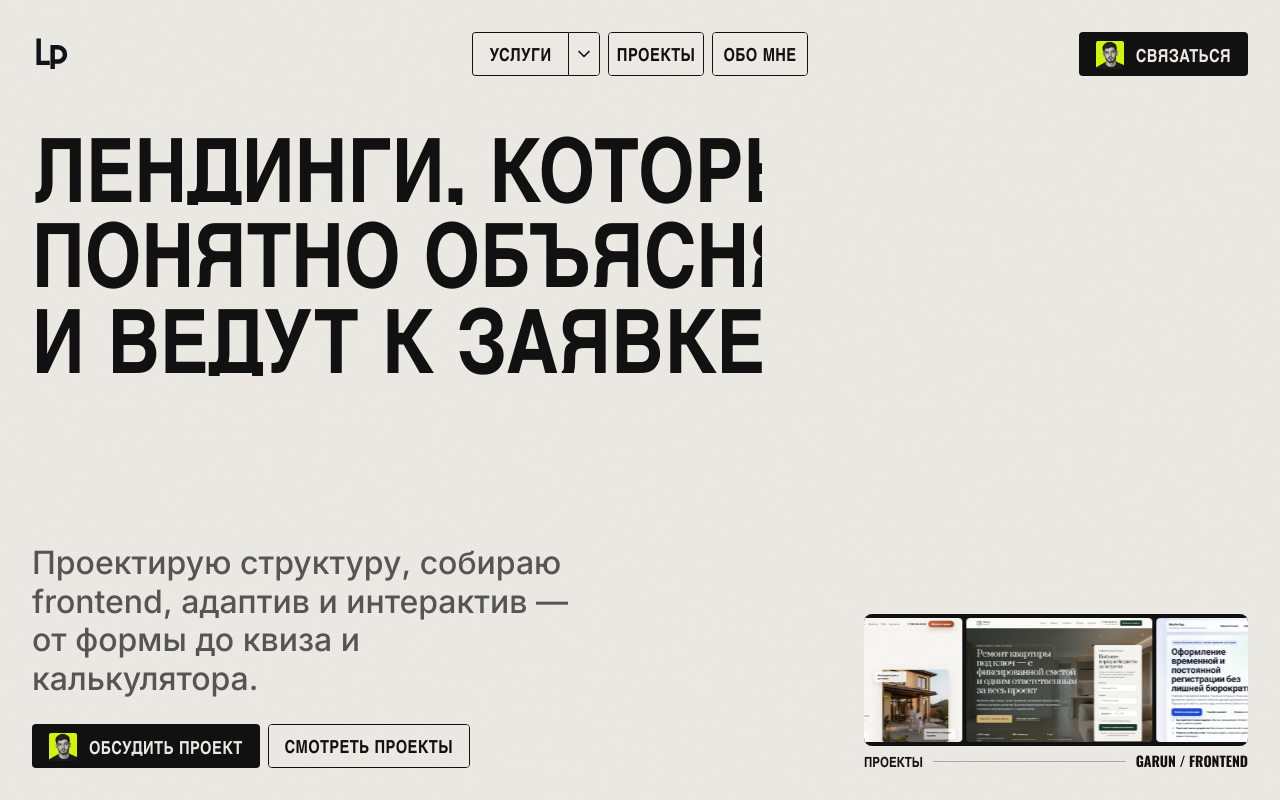
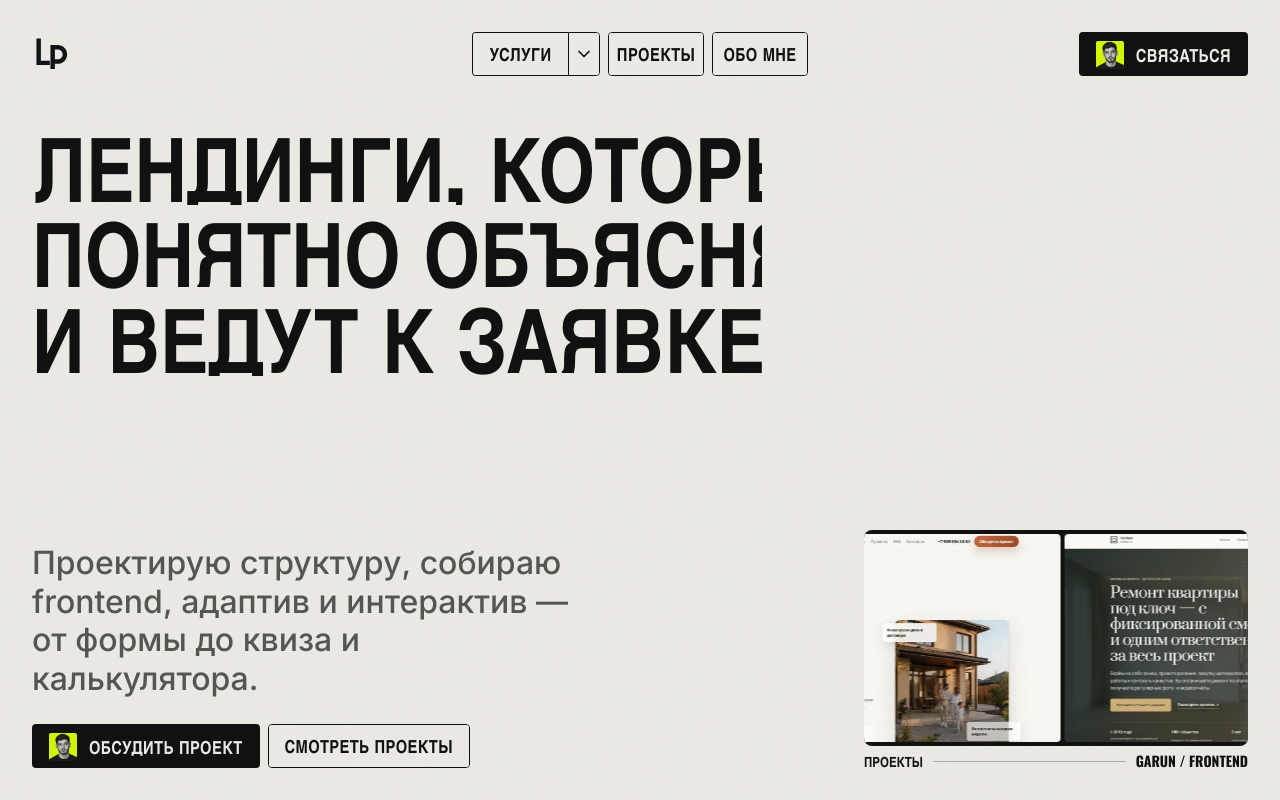
Before and after one commit to Garun-mp4/garun-web, a React (Vite) app: page / in a window 1280 px wide. Shown: the top 800 px of the page. Built offline with nearby package versions, Linux system fonts and the light colour scheme.

Commit message:
style: set hero marquee to 16 by 9

```diff
--- a/src/sections/Hero/Hero.tsx
+++ b/src/sections/Hero/Hero.tsx
@@ -12,7 +12,7 @@ export function Hero(): React.ReactElement {
     if (!frame) return undefined;
 
     const syncShotWidth = (): void => {
-      frame.style.setProperty('--hero-shot-width', `${Math.max(1, (frame.clientWidth - 12) / 2)}px`);
+      frame.style.setProperty('--hero-shot-width', `${Math.max(1, frame.clientWidth - 8)}px`);
     };
     syncShotWidth();
     const observer = typeof ResizeObserver !== 'undefined' ? new ResizeObserver(syncShotWidth) : null;
@@ -47,7 +47,7 @@ export function Hero(): React.ReactElement {
               const duplicate = index >= projects.length;
               const responsiveImage = project.image.replace('.webp', '-700.webp');
               return <div className="hero-preview__shot" aria-hidden={duplicate || undefined} key={`${project.id}-${duplicate ? 'copy' : 'base'}`}>
-                <img src={project.image} srcSet={`${responsiveImage} 700w, ${project.image} 1400w`} sizes="(max-width: 809px) 32vw, 17vw" width="1400" height="795" alt={duplicate ? '' : project.alt} loading={index < 3 ? 'eager' : 'lazy'} decoding="async" />
+                <img src={project.image} srcSet={`${responsiveImage} 700w, ${project.image} 1400w`} sizes="(max-width: 809px) 70vw, 31vw" width="1400" height="795" alt={duplicate ? '' : project.alt} loading={index < 3 ? 'eager' : 'lazy'} decoding="async" />
               </div>;
             })}
           </div>
--- a/src/styles/global.css
+++ b/src/styles/global.css
@@ -156,9 +156,9 @@ button, a { -webkit-tap-highlight-color: transparent; }
 @keyframes hero-action { to { opacity: 1; transform: translateY(0); } }
 .hero-preview { grid-column: 3; align-self: end; width: 100%; max-width: 640px; justify-self: end; color: inherit; text-decoration: none; opacity: .001; transform: translateY(40px); animation: hero-preview-in .5s .8s var(--ease) forwards; }
 @keyframes hero-preview-in { to { opacity: 1; transform: translateY(0); } }
-.hero-preview__frame { --hero-shot-width: clamp(106px, 15vw, 210px); padding: 4px; background: var(--c-black); border-radius: 8px; overflow: hidden; }
-.hero-preview__track { display: flex; width: max-content; transform: translate3d(0, 0, 0); animation: hero-preview-marquee 42s linear infinite; will-change: transform; }
-.hero-preview__shot { flex: 0 0 var(--hero-shot-width); width: var(--hero-shot-width); margin-right: 4px; aspect-ratio: 1.5; border-radius: 4px; overflow: hidden; background: #222; }
+.hero-preview__frame { --hero-shot-width: calc(100% - 8px); aspect-ratio: 16 / 9; padding: 4px; background: var(--c-black); border-radius: 8px; overflow: hidden; }
+.hero-preview__track { display: flex; width: max-content; height: 100%; transform: translate3d(0, 0, 0); animation: hero-preview-marquee 42s linear infinite; will-change: transform; }
+.hero-preview__shot { flex: 0 0 var(--hero-shot-width); width: var(--hero-shot-width); height: 100%; margin-right: 4px; border-radius: 4px; overflow: hidden; background: #222; }
 .hero-preview__shot img { width: 100%; height: 100%; object-fit: cover; }
 @keyframes hero-preview-marquee { to { transform: translate3d(-50%, 0, 0); } }
 .hero-preview:hover .hero-preview__track,
```
Also changed, not shown: 1 other file (tests, documents, lock files or other folders).
